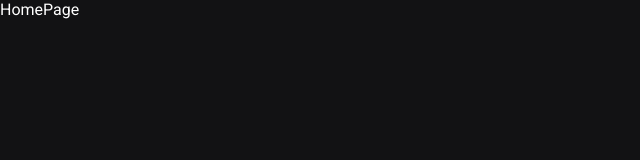
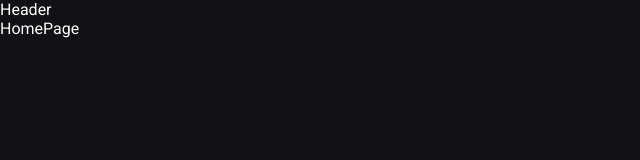
Before and after one commit to andrewcarletti/ignite-timer, a React (Vite) app: page / in a window 1280 px wide. Shown: the top 160 px of the page, without its empty margins (0-640 px from the left). Built offline with nearby package versions, Linux system fonts and the light colour scheme.

Commit message:
feat: create layout structure

```diff
--- a/src/App.tsx
+++ b/src/App.tsx
@@ -1,12 +1,16 @@
 import { Route, Routes } from "react-router-dom";
+
+import DefaultLayout from "./layouts/DefaultLayout";
 import HistoryPage from "./pages/HistoryPage";
 import HomePage from "./pages/HomePage";
 
 export default function App() {
   return (
     <Routes>
-      <Route path="/" element={<HomePage />} />
-      <Route path="/history" element={<HistoryPage />} />
+      <Route path="/" element={<DefaultLayout />}>
+        <Route path="/" element={<HomePage />} />
+        <Route path="/history" element={<HistoryPage />} />
+      </Route>
     </Routes>
   );
 }
--- /dev/null
+++ b/src/components/Header.tsx
@@ -0,0 +1,3 @@
+export default function Header() {
+  return <div>Header</div>;
+}
--- /dev/null
+++ b/src/layouts/DefaultLayout.tsx
@@ -0,0 +1,12 @@
+import { Outlet } from "react-router-dom";
+
+import Header from "../components/Header";
+
+export default function DefaultLayout() {
+  return (
+    <div>
+      <Header />
+      <Outlet />
+    </div>
+  );
+}
```
